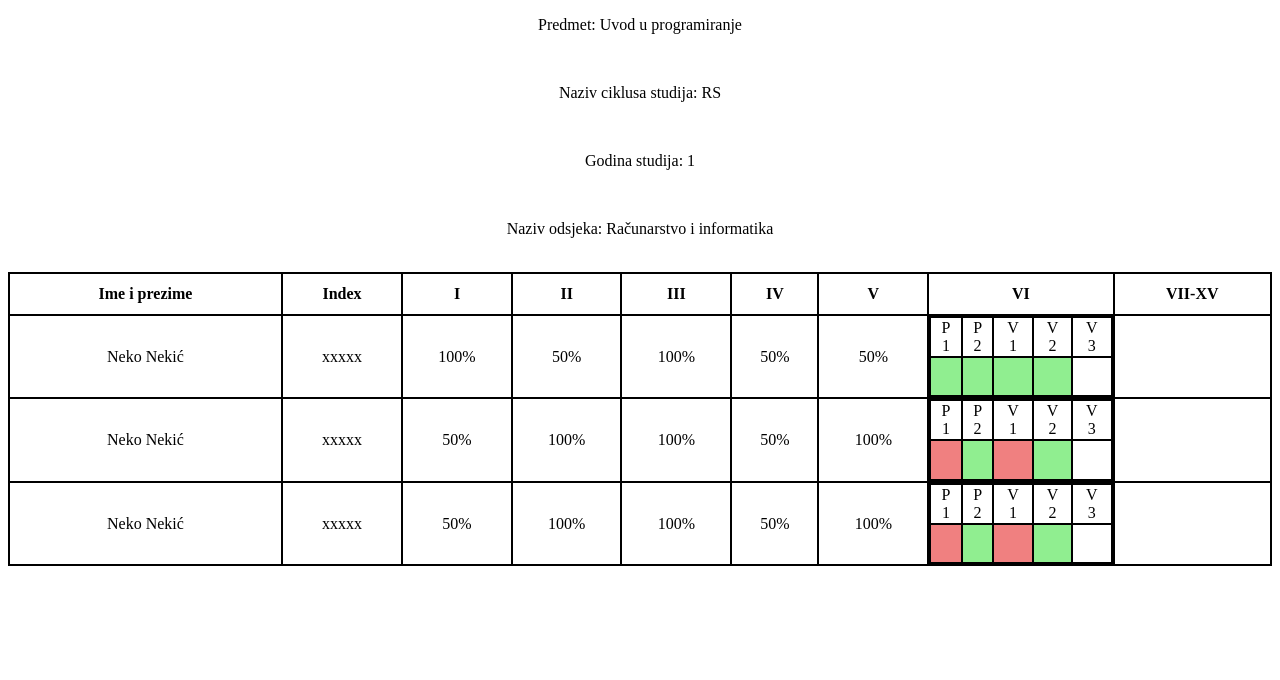
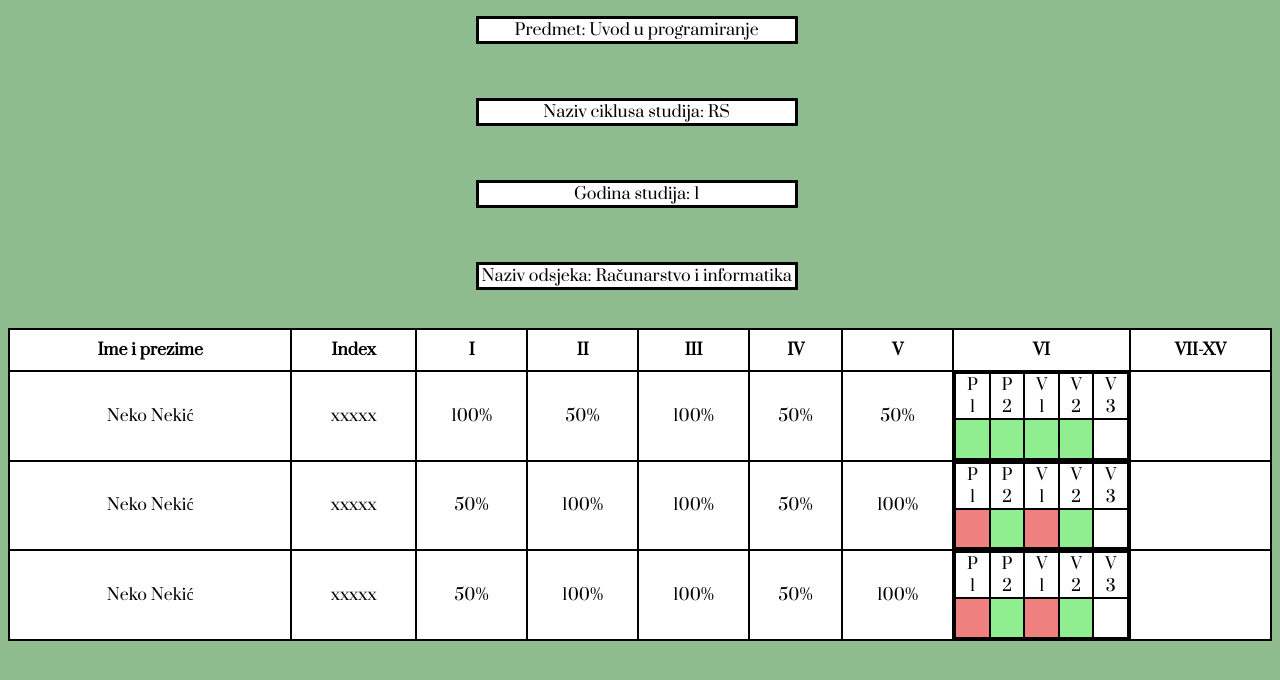
Before and after one commit to aabdagic2/classes-students-management, a plain HTML site: page html/prisustvo.html in a window 1280 px wide. Drawn offline with Linux system fonts and the light colour scheme.

Commit message:
malo sređen izgled stranice prisustvo

```diff
--- a/css/prisustvo.css
+++ b/css/prisustvo.css
@@ -1,13 +1,16 @@
+@import url(http://fonts.googleapis.com/css?family=Prata);
 table{
     border-collapse: collapse;
     width: 100%;
     padding: 0cm;
+    background-color: white;
 }
  .prisustvo tr,td{
 margin: 0cm;
 padding: 0cm;}
 body{
     font-family: Prata;
+    background-color: darkseagreen;
 }
 .buduce td{
     display: none;
@@ -19,7 +22,14 @@ height: 1cm;
 text-align: center;
 }
 p{
+    position: relative;
+
 text-align: center;
+width: 25%;
+margin-left: 37%;
+border-style: solid;
+border-color: black;
+background-color: white;
 }
 .prisustvovao{
     background-color: lightgreen;
```
